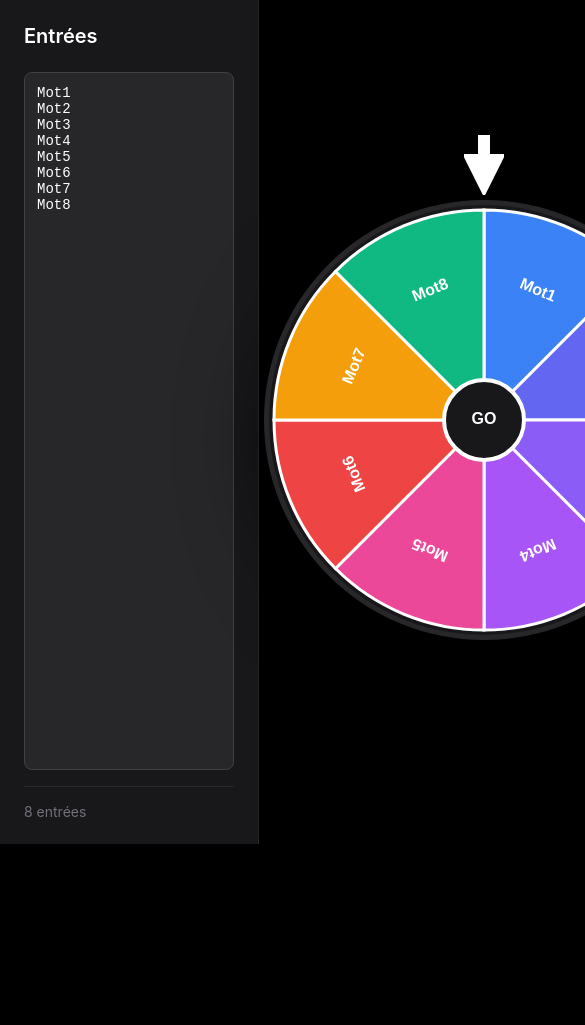
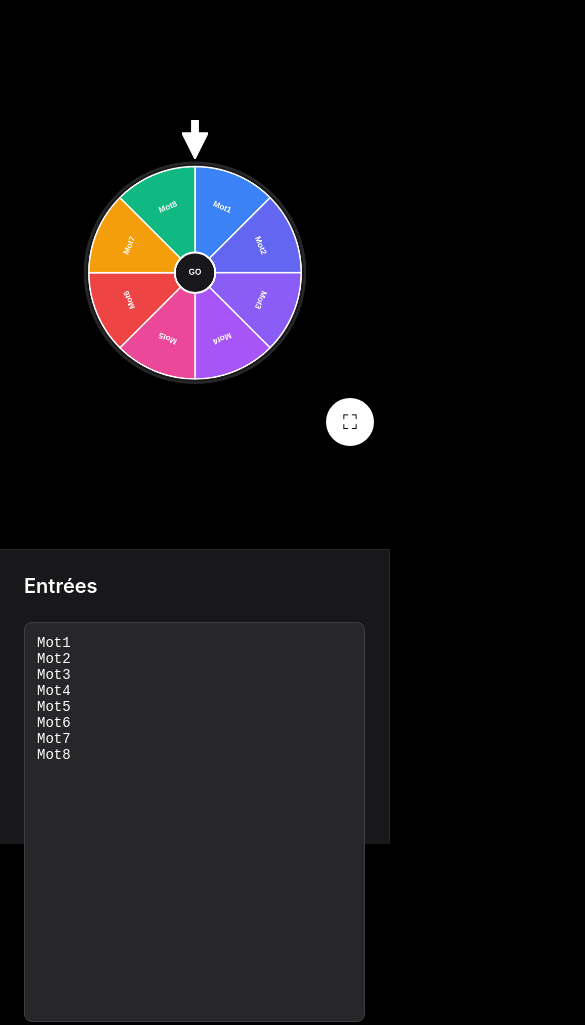
Before and after one commit to Bicode-dev/Roue-des-Mots, a plain HTML site: page index.html in a window 390 px wide. Shown: the top 1025 px of the page, 585 px wide, since content can reach past the window. Before the commit the page ends 844 px from the top, so only its background shows below. Drawn offline with Linux system fonts and the light colour scheme.

Commit message:
Update index.html

```diff
--- a/index.html
+++ b/index.html
@@ -25,8 +25,84 @@
             height: 100vh;
         }
 
+        /* Interface mobile */
+        @media (max-width: 768px) {
+            .container {
+                flex-direction: column-reverse;
+            }
+
+            .sidebar {
+                width: 100%;
+                height: auto;
+                max-height: 35vh;
+                border-right: none;
+                border-top: 1px solid #27272a;
+                border-bottom: none;
+                padding: 16px;
+            }
+
+            .sidebar h2 {
+                font-size: 18px;
+                margin-bottom: 12px;
+            }
+
+            textarea {
+                min-height: 120px;
+                font-size: 13px;
+            }
+
+            .count {
+                margin-top: 8px;
+                padding-top: 8px;
+            }
+
+            .wheel-container {
+                flex: 1;
+                padding: 20px;
+            }
+
+            .wheel-wrapper {
+                transform: scale(0.65);
+            }
+
+            .arrow {
+                top: -50px;
+            }
+
+            canvas {
+                max-width: 100%;
+                height: auto;
+            }
+
+            .modal-content {
+                padding: 32px 24px;
+                margin: 16px;
+            }
+
+            .modal-content h2 {
+                font-size: 20px;
+                margin-bottom: 16px;
+            }
+
+            .modal-content .winner {
+                font-size: 40px;
+                margin-bottom: 24px;
+            }
+
+            .modal-content button {
+                font-size: 14px;
+                padding: 10px 20px;
+            }
+        }
+
+        /* Interface desktop */
+        @media (min-width: 769px) {
+            .sidebar {
+                width: 320px;
+            }
+        }
+
         .sidebar {
-            width: 320px;
             background: #18181b;
             border-right: 1px solid #27272a;
             padding: 24px;
@@ -165,6 +241,57 @@
             background: #dc2626;
         }
 
+        .fullscreen-btn {
+            display: none;
+            position: fixed;
+            bottom: 50%;
+            right: 16px;
+            transform: translateY(50%);
+            background: #fff;
+            color: #000;
+            border: none;
+            border-radius: 50%;
+            width: 48px;
+            height: 48px;
+            cursor: pointer;
+            box-shadow: 0 4px 12px rgba(0, 0, 0, 0.5);
+            z-index: 30;
+            font-size: 20px;
+            transition: all 0.2s;
+        }
+
+        .fullscreen-btn:hover {
+            background: #e5e5e5;
+            transform: translateY(50%) scale(1.1);
+        }
+
+        @media (max-width: 768px) {
+            .fullscreen-btn {
+                display: block;
+            }
+
+            .wheel-container.fullscreen-mode {
+                position: fixed;
+                top: 0;
+                left: 0;
+                width: 100vw;
+                height: 100vh;
+                z-index: 40;
+                background: #000;
+                padding: 0;
+            }
+
+            .wheel-container.fullscreen-mode .wheel-wrapper {
+                transform: scale(0.9);
+            }
+
+            .fullscreen-btn.active {
+                bottom: 16px;
+                right: 16px;
+                transform: none;
+            }
+        }
+
         .confetti {
             position: fixed;
             width: 8px;
@@ -216,7 +343,8 @@ Mot8</textarea>
             <div class="count" id="count">8 entrées</div>
         </div>
 
-        <div class="wheel-container">
+        <div class="wheel-container" id="wheelContainer">
+            <button class="fullscreen-btn" id="fullscreenBtn" onclick="toggleFullscreen()">⛶</button>
             <div class="wheel-wrapper">
                 <svg class="arrow" id="arrow" width="40" height="60" viewBox="0 0 40 60">
                     <polygon points="20,60 0,20 15,20 15,0 25,0 25,20 40,20" fill="white" stroke="white" stroke-width="2"/>
@@ -243,6 +371,8 @@ Mot8</textarea>
         const modal = document.getElementById('modal');
         const winnerEl = document.getElementById('winner');
         const arrow = document.getElementById('arrow');
+        const wheelContainer = document.getElementById('wheelContainer');
+        const fullscreenBtn = document.getElementById('fullscreenBtn');
 
         const colors = [
             '#3B82F6', '#6366F1', '#8B5CF6', '#A855F7', '#EC4899',
@@ -449,6 +579,17 @@ Mot8</textarea>
             }
         }
 
+        function toggleFullscreen() {
+            wheelContainer.classList.toggle('fullscreen-mode');
+            fullscreenBtn.classList.toggle('active');
+
+            if (wheelContainer.classList.contains('fullscreen-mode')) {
+                fullscreenBtn.textContent = '✕';
+            } else {
+                fullscreenBtn.textContent = '⛶';
+            }
+        }
+
         nameInput.addEventListener('input', updateNames);
         canvas.addEventListener('click', spinWheel);
 
```
